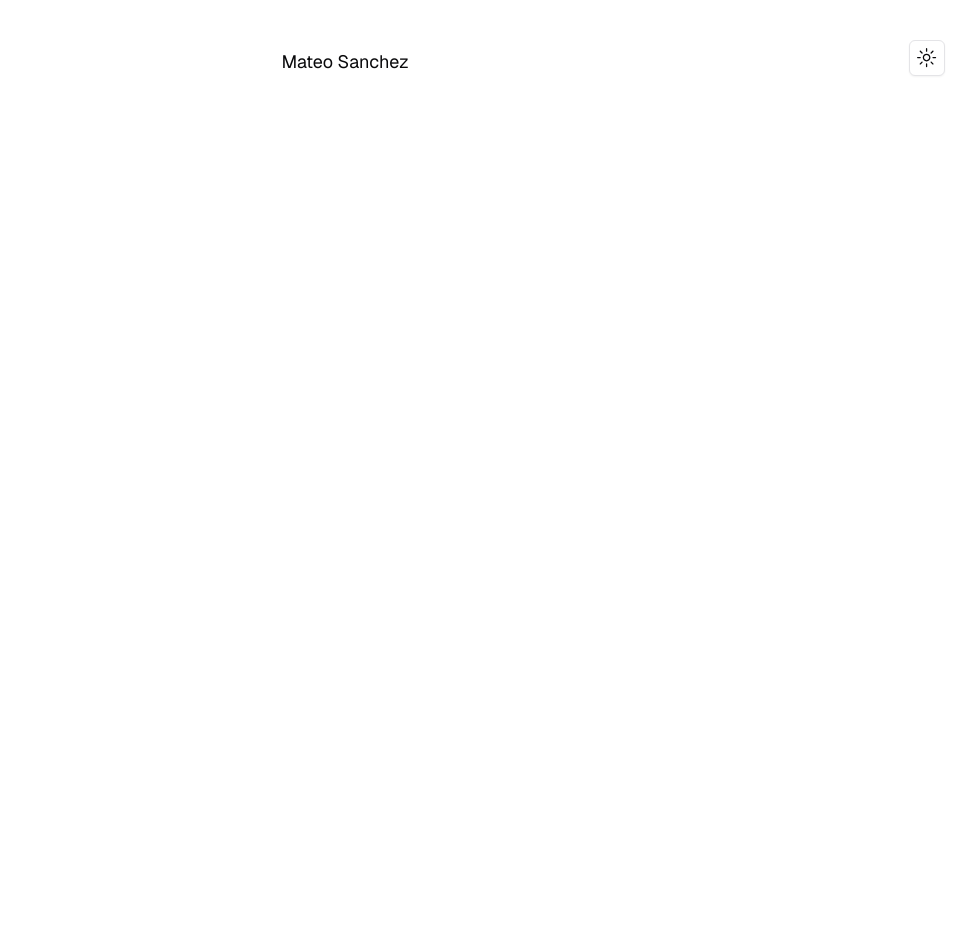
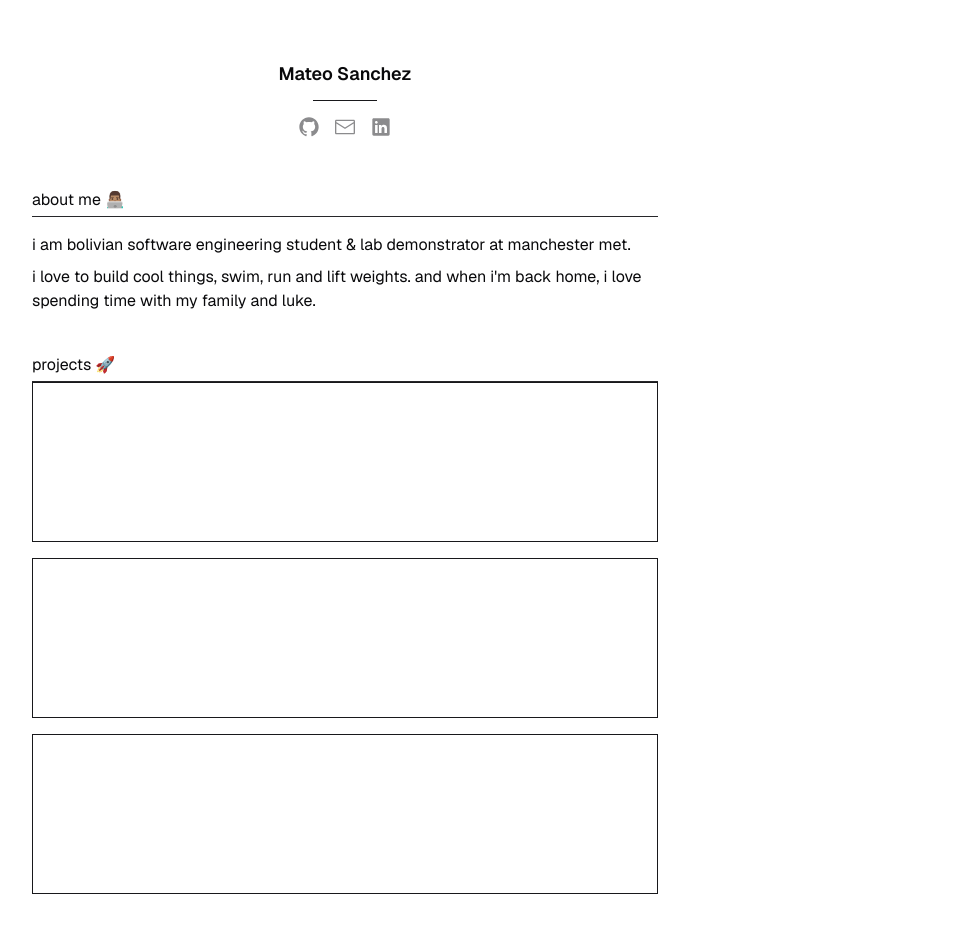
Before and after one commit to mateosanchezl/mateo-dev, a Next.js app: page / in a window 1280 px wide. Shown: the top 932 px of the page, without its empty margins (295-1271 px from the left). Built offline with nearby package versions, Linux system fonts and the light colour scheme.

Commit message:
progress

```diff
--- a/src/app/layout.tsx
+++ b/src/app/layout.tsx
@@ -16,9 +16,8 @@ export default function RootLayout({
 }>) {
   return (
     <html lang="en">
-      <body className={`${GeistSans.className} lg:p-12`}>
+      <body className={GeistSans.className}>
         <ThemeProvider attribute="class" defaultTheme="system">
-          <Header />
           <main>{children}</main>
         </ThemeProvider>
       </body>
--- a/src/app/page.tsx
+++ b/src/app/page.tsx
@@ -1,7 +1,36 @@
-"use client";
+import Header from "@/components/header";
+import ProjectCard from "@/components/project-card";
 
 export default function Home() {
   return (
-    <div className="h-screen flex justify-center items-center text-primary lg:text-xl text-md"></div>
+    <div className="flex min-w-screen flex-col items-center justify-between ">
+      <div className="flex flex-col flex-wrap items-center justify-center mt-[3rem] mb-[6rem] p-3 w-full max-w-[650px]">
+        <Header />
+        <div className="w-full pt-4">
+          <div>
+            <h2 className="font-normal ">about me 👨🏽‍💻</h2>
+            <div className="w-full h-[1px] bg-zinc-800 mt-1"></div>
+            <p className="mt-4">
+              i am bolivian software engineering student & lab demonstrator at manchester met.
+            </p>
+            <p className="mt-2">
+              i love to build cool things, swim, run and lift weights. and when i&apos;m back home,
+              i love spending time with my family and luke.
+            </p>
+          </div>
+        </div>
+        <div className="w-full pt-10">
+          <div>
+            <h2 className="font-normal ">projects 🚀</h2>
+            <div className="w-full h-[1px] bg-zinc-800 mt-1"></div>
+            <div className="grid gap-4">
+              <ProjectCard />
+              <ProjectCard />
+              <ProjectCard />
+            </div>
+          </div>
+        </div>
+      </div>
+    </div>
   );
 }
--- a/src/components/header.tsx
+++ b/src/components/header.tsx
@@ -1,19 +1,22 @@
 import React from "react";
-import ModeToggle from "./theme-toggle";
-import Image from "next/image";
-import { HomeIcon } from "@radix-ui/react-icons";
-import { Button } from "./ui/button";
-import Link from "next/link";
-import PageLink from "./page-link";
+
+import { EnvelopeClosedIcon, GitHubLogoIcon, LinkedInLogoIcon } from "@radix-ui/react-icons";
+
+import IconLink from "./icon-link";
 
 function Header() {
   return (
     <header className="flex justify-center items-center">
-      <div className="absolute right-10 top-10">
-        <ModeToggle />
-      </div>
-      <div className="w-96 text-center text-lg">
-        <h1>Mateo Sanchez</h1>
+      <div className="w-96 h-28 text-center text-lg relative">
+        <h1 className="font-semibold">Mateo Sanchez</h1>
+        <div className="flex justify-center pb-4 pt-3">
+          <div className="h-[1px] w-1/6 bg-primary justify-center items-center"></div>
+        </div>
+        <div className="flex flex-row justify-center items-center">
+          <IconLink Icon={GitHubLogoIcon} href="https://github.com/mateosanchezl" />
+          <IconLink Icon={EnvelopeClosedIcon} href="https://github.com/mateosanchezl" />
+          <IconLink Icon={LinkedInLogoIcon} href="https://www.linkedin.com/in/mateosanchezl/" />
+        </div>
       </div>
     </header>
   );
--- /dev/null
+++ b/src/components/icon-link.tsx
@@ -0,0 +1,24 @@
+import { IconProps } from "@radix-ui/react-icons/dist/types";
+import Link from "next/link";
+import React from "react";
+
+interface IconLinkProps {
+  Icon: React.ForwardRefExoticComponent<IconProps & React.RefAttributes<SVGSVGElement>>;
+  height?: number;
+  width?: number;
+  href: string;
+}
+
+function IconLink({ Icon, href, height = 20, width = 20 }: IconLinkProps) {
+  return (
+    <Link href={href} passHref>
+      <Icon
+        height={height}
+        width={width}
+        className="hover:scale-110 hover:text-primary duration-200 hover:cursor-pointer mx-2 text-primary/50"
+      />
+    </Link>
+  );
+}
+
+export default IconLink;
--- /dev/null
+++ b/src/components/project-card.tsx
@@ -0,0 +1,7 @@
+import React from "react";
+
+function ProjectCard() {
+  return <div className="w-full h-40 border border-primary"></div>;
+}
+
+export default ProjectCard;
--- a/src/components/theme-toggle.tsx
+++ b/src/components/theme-toggle.tsx
@@ -14,8 +14,9 @@ import {
 } from "../components/ui/dropdown-menu";
 
 export default function ModeToggle() {
-  const { setTheme } = useTheme();
+  const { setTheme, theme } = useTheme();
 
+  console.log(theme);
   return (
     <DropdownMenu>
       <DropdownMenuTrigger asChild>
@@ -26,15 +27,9 @@ export default function ModeToggle() {
         </Button>
       </DropdownMenuTrigger>
       <DropdownMenuContent align="end">
-        <DropdownMenuItem onClick={() => setTheme("light")}>
-          Light
-        </DropdownMenuItem>
-        <DropdownMenuItem onClick={() => setTheme("dark")}>
-          Dark
-        </DropdownMenuItem>
-        <DropdownMenuItem onClick={() => setTheme("system")}>
-          System
-        </DropdownMenuItem>
+        <DropdownMenuItem onClick={() => setTheme("light")}>Light</DropdownMenuItem>
+        <DropdownMenuItem onClick={() => setTheme("dark")}>Dark</DropdownMenuItem>
+        <DropdownMenuItem onClick={() => setTheme("system")}>System</DropdownMenuItem>
       </DropdownMenuContent>
     </DropdownMenu>
   );
```
